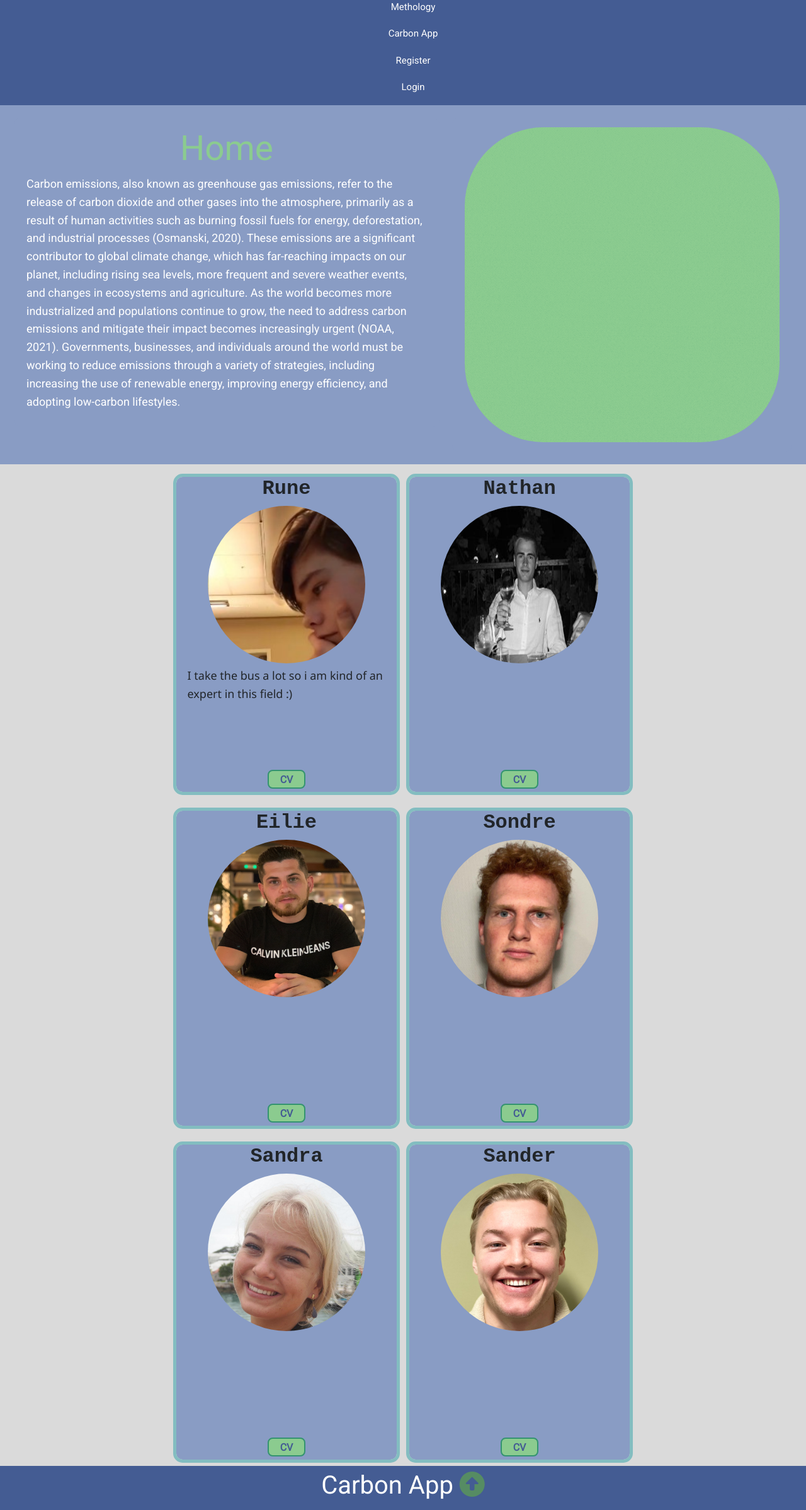
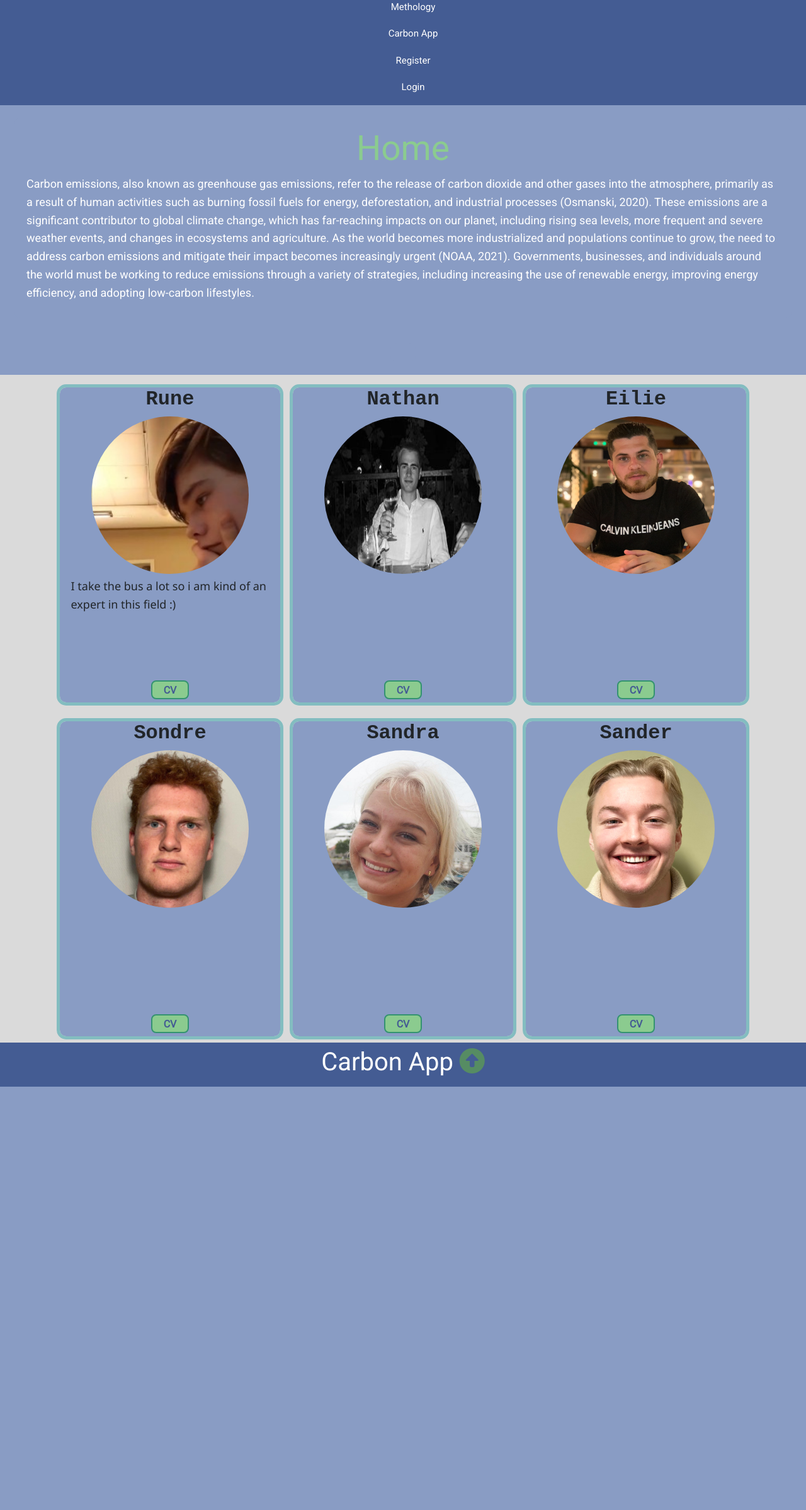
Before and after one commit to sandrathereseb/carbon_app_2023, a Flask app: page /home in a window 1280 px wide. Shown: the part 136-2533 px from the top of the page at 63% size. After the commit the page ends 1861 px from the top, so only its background shows below. Run offline with Flask 2, Linux system fonts and the light colour scheme; some libraries are stand-ins or nearby versions.

Commit message:
Update home.css

```diff
--- a/capp/static/cssFiles/home.css
+++ b/capp/static/cssFiles/home.css
@@ -40,9 +40,12 @@
 /* Section developers */
 
 
-@media (max-width:768px) {
+@media (max-width:1288px) {
   .header_home {
     flex-direction: column;
+    text-align: center;
+    align-items: center;
+    justify-content: center;
   }
 
   .developers {
@@ -53,6 +56,10 @@
     display: flex;
     flex-direction: column;
     align-items: center;
+  }
+
+  .iconimg {
+    display: none;
   }
 }
 
@@ -85,7 +92,7 @@
   display: flex;
   flex-direction: row;
   flex-wrap: wrap;
-  width: 80%;
+  width: 90%;
   margin-left: auto;
   margin-right: auto;
   justify-content: center;
```
